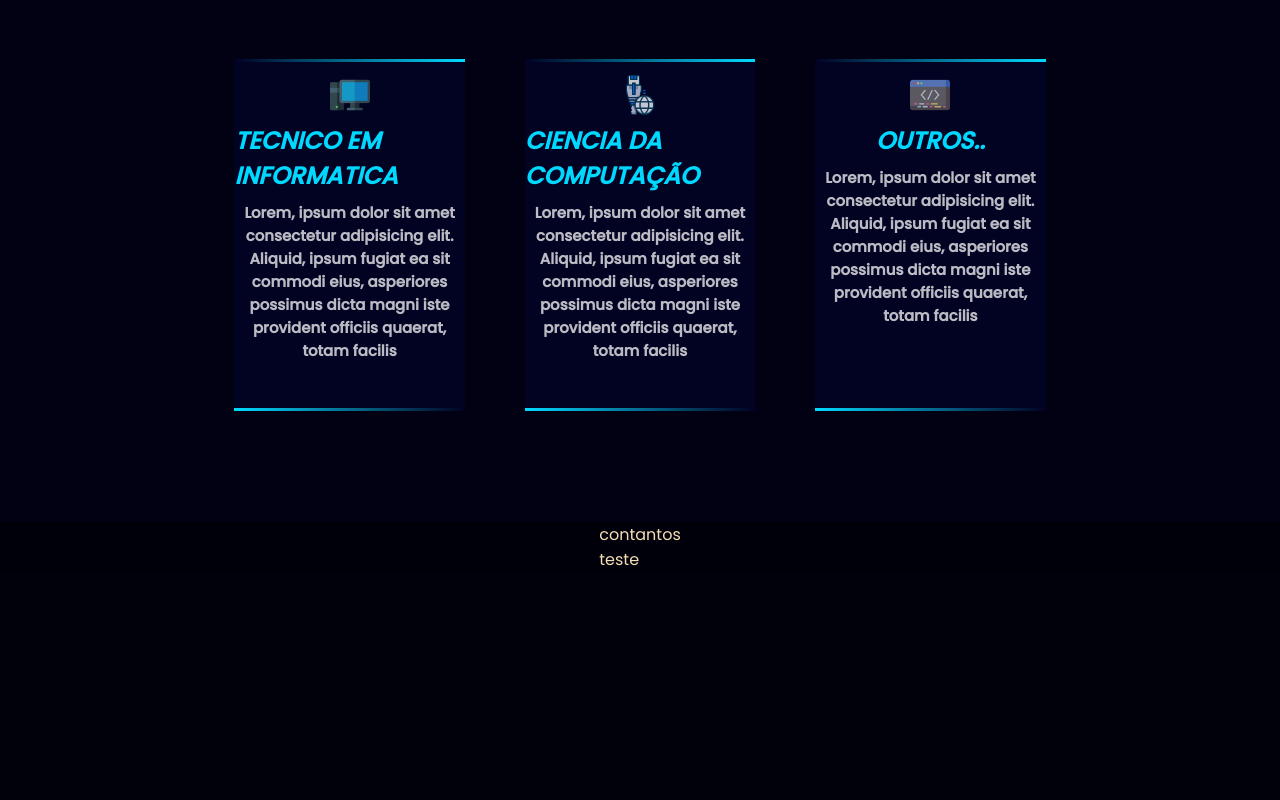
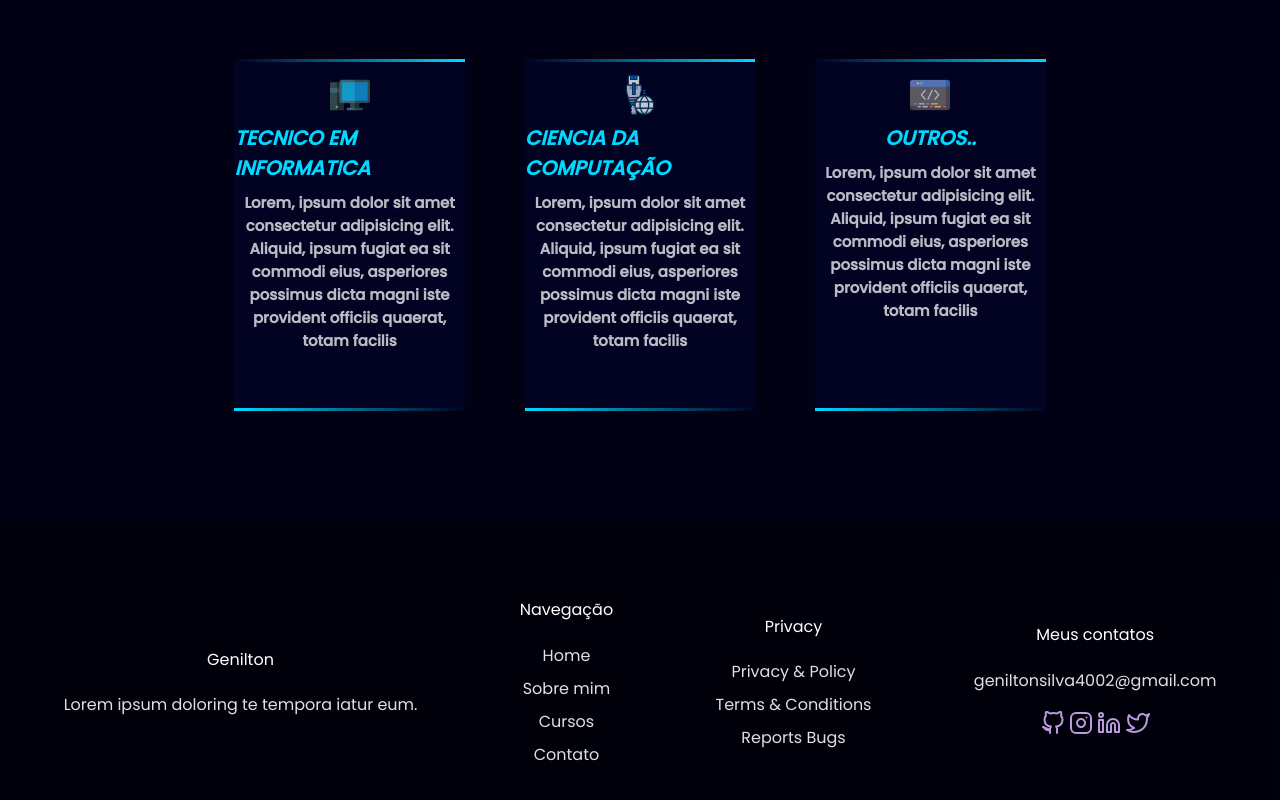
Before and after one commit to G-Silvaa/Portfolio, a plain HTML site: page index.html in a window 1280 px wide. Shown: the part 3238-4038 px from the top of the page. Drawn offline with Linux system fonts and the light colour scheme.

Commit message:
Add files via upload

```diff
--- a/index.css
+++ b/index.css
@@ -10,6 +10,10 @@
     overflow-x: hidden;
 
 
+
+}
+a{
+    color: inherit;
 }
 
 body {
@@ -555,10 +559,11 @@ figure img {
 
 .namecard {
     color: rgb(0, 217, 255);
-    font-size: 24px;
+    font-size: 20px;
     font-style: italic;
     margin-top: 1vh;
     display: flex;
+
 }
 
 .desc-card-three {
@@ -699,6 +704,7 @@ figure img {
     margin-left: 3vw;
     margin-top: 3vh;
     border-radius: 4%;
+    z-index: -1;
 }
 
 .primeira-tela:hover{
@@ -709,10 +715,6 @@ figure img {
 
 }
 
-.tela2{
-    width: 500px;
-    height: 300;
-}
 
 
 
@@ -731,10 +733,34 @@ figure img {
     width: 100vw;
     display: flex;
     background-color: rgba(0, 0, 0, 0.404);
-    flex-direction: column;
     align-items: center;
+    justify-content: center;
+    gap: 8vw;
+
 }
 
 .container-seven ul{
-    color: wheat;
+    color: rgb(225, 223, 223);
+    display: flex;
+    align-items: center;
+    flex-direction: column;
+    gap: 8px;
+
+
 }
+
+.container-seven .sobre ul{
+display: flex;
+flex-direction: column;
+
+}
+
+.texto-seven{
+    color: white;
+    margin-bottom: 1vw;
+}
+
+.social{
+    color: white;
+    margin-top: 10px;
+}
--- a/index.html
+++ b/index.html
@@ -10,14 +10,14 @@
 </head>
 
 <body>
-    <div class="container">
+    <div class="container" id="portt">
         <header>
             <h1>
                 <div class="Port">Genilton</div>Silva
             </h1>
 
             <ul>
-                <li><a href="#container-card" class="cor">Home</a></li>
+                <li><a href="#portt" class="cor">Home</a></li>
                 <li><a href="#container-two"> Sobre mim</a></li>
                 <li><a href="#container-three">Experiências</a></li>
                 <li><a href="#container-four">Skills</a></li>
@@ -28,7 +28,7 @@
 
         </header>
 
-        <div class="container-card">
+        <div class="container-card" >
             <span class="span-card">Olá, meu nome é</span>
             <h1 class="name-card">Genilton <br>Silva </br></h1>
             <h2 class="desc-card">E sou <div class="Frontend type-animation"> Desenvolvedor Frontend </div>
@@ -205,12 +205,47 @@
     </div>
 
    <div class="container-seven" id="container-seven">
+    <div class="sobre">
     <ul>
-        <li>contantos</li>
-        <li>teste</li>
-        <li></li>
+        <li  class="texto-seven">Genilton</li>
+        <li>Lorem ipsum doloring te tempora iatur eum.</li>
     </ul>
-   </div>
+    </div>
+    <div class="sobretwo">
+    <ul>
+
+        <li class="texto-seven">Navegação</li>
+        <li><a href="#portt">Home</a></li>
+        <li><a href="#container-two"> Sobre mim</a></li>
+        <li><a href="#containersix"> Cursos </a></li>
+        <li><a href="#container-seven"> Contato</a></li>
+    </ul>
+    </div>
+    <div class="sobrethree">
+<ul>
+        <li  class="texto-seven">Privacy</li>
+        <li><a href="#"> Privacy & Policy </a></li>
+        <li><a href="#"> Terms & Conditions </a></li>
+        <li><a href="#"> Reports Bugs </a></li>
+
+    </ul>
+</div>
+
+    <div class="sobrefour">
+        <ul>
+        <li  class="texto-seven">Meus contatos</li>
+        <li><a href="#"> geniltonsilva4002@gmail.com </a></li>
+        <li>
+            <a href="https://github.com/G-Silvaa" target="_blank"><img class="social" src="./imgs/github.svg" alt=""></a>
+            <a href="https://www.instagram.com/_geniltonsilva_/" target="_blank"><img class="social" src="./imgs/instagram.svg" alt=""></a>
+            <a href="https://www.linkedin.com/in/genilton-silva-974705204/" target="_blank"><img class="social" src="./imgs/linkedin.svg" alt="" ></a>
+            <a href="https://twitter.com/GeniltonSilv4" target="_blank"><img class="social" src="./imgs/twitter.svg" alt="" ></a>
+        </li>
+
+    </ul>
+    </div>
+
+
 
 
     <script src="./index.js"></script>
--- a/index.js
+++ b/index.js
@@ -1,7 +1,4 @@
 const menuItem = document.querySelectorAll('ul li a')
-const progresso = document.querySelectorAll('.bar')
-const numero = document.querySelectorAll('.percent, .num')
-console.log(numero)
 
 
 function selectL(){
```
Also changed, not shown: imgs/github.svg (added), imgs/instagram.svg (added), imgs/linkedin.svg (added), imgs/twitter.svg (added).
